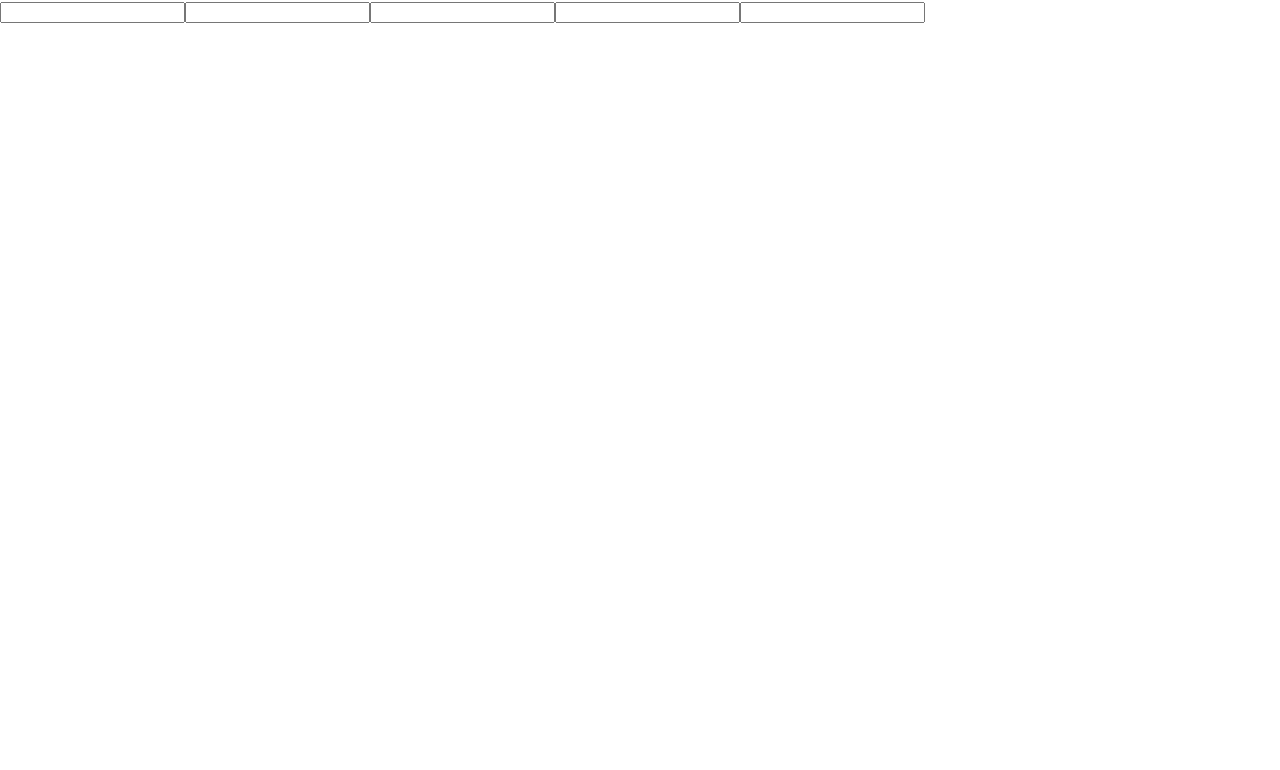
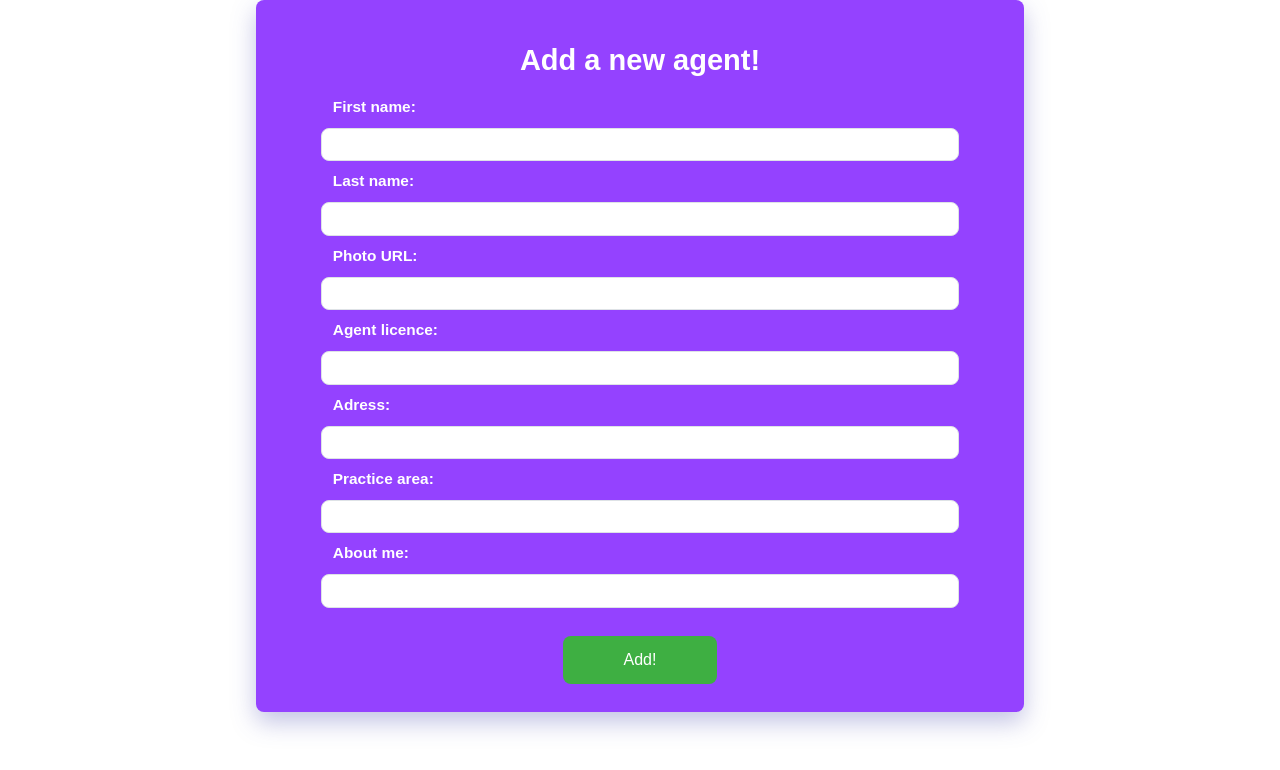
Before and after one commit to JoaquinPerrier/atllas-task, a React (Create React App) app: page / in a window 1280 px wide. Shown: the top 770 px of the page. Built offline with nearby package versions, Linux system fonts and the light colour scheme; no server answers.

Commit message:
Giving format to the agent form

```diff
--- /dev/null
+++ b/src/components/Agents/AgentForm.module.css
@@ -0,0 +1,59 @@
+.container {
+  background: #9442ff;
+  width: 60%;
+  margin: 0 auto;
+  padding: 2rem 0;
+  box-shadow: 0 10px 25px rgba(79, 82, 177, 0.35);
+  border-radius: 8px;
+  color: white;
+  margin-bottom: 3rem;
+}
+
+.container h2 {
+  margin: 1rem auto;
+  text-align: center;
+  font-weight: bold;
+}
+
+.container form {
+  display: flex;
+  flex-direction: column;
+}
+
+.container form label,
+.container form input {
+  width: 80%;
+  margin: 0 auto;
+}
+
+.container form label {
+  font-weight: 550;
+  font-size: 1.1rem;
+}
+
+.container form input {
+  padding: 0.375rem 0.75rem;
+  font-size: 1rem;
+  font-weight: 400;
+  line-height: 1.5;
+  color: #fff;
+  border: 1px solid #dee2e6;
+  margin: 0.5rem auto;
+  border-radius: 8px;
+}
+
+.container form button {
+  margin: 0 auto;
+  margin-top: 1.5rem;
+  width: 20%;
+  text-align: center;
+
+  background-color: #3eaf42;
+  border: none;
+  color: white;
+  border-radius: 8px;
+  padding: 15px 32px;
+  text-decoration: none;
+  display: inline-block;
+  font-size: 16px;
+}
--- a/src/components/Agents/AgentForm.tsx
+++ b/src/components/Agents/AgentForm.tsx
@@ -1,15 +1,34 @@
 import type { FC } from "react";
+import styles from "./AgentForm.module.css";
 // import { IAgent } from "../../types/Agent";
 
 const AgentForm: FC<{}> = () => {
   return (
-    <div>
+    <div className={styles.container}>
+      <h2>Add a new agent!</h2>
       <form action="">
-        <input type="text" />
-        <input type="text" />
-        <input type="text" />
-        <input type="text" />
-        <input type="text" />
+        <label htmlFor="firstName">First name:</label>
+        <input type="text" id="firstName" />
+
+        <label htmlFor="lastName">Last name:</label>
+        <input type="text" id="lastName" />
+
+        <label htmlFor="photoUrl">Photo URL:</label>
+        <input type="text" id="photoUrl" />
+
+        <label htmlFor="agentLicence">Agent licence:</label>
+        <input type="text" id="agentLicence" />
+
+        <label htmlFor="address">Adress:</label>
+        <input type="text" id="address" />
+
+        <label htmlFor="practiceAreas">Practice area:</label>
+        <input type="text" id="practiceAreas" />
+
+        <label htmlFor="aboutMe">About me:</label>
+        <input type="text" id="aboutMe" />
+
+        <button>Add!</button>
       </form>
     </div>
   );
```
Also changed, not shown: 1 other file (tests, documents, lock files or other folders).
